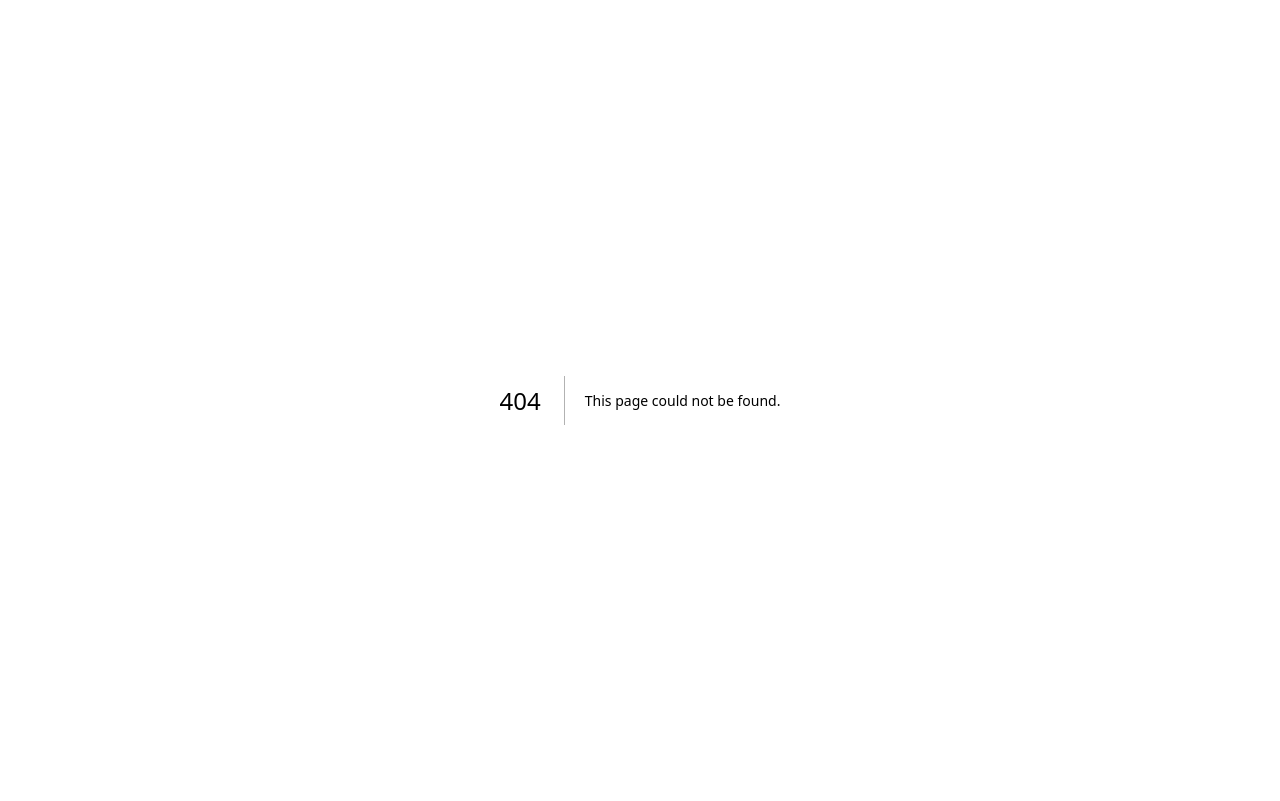
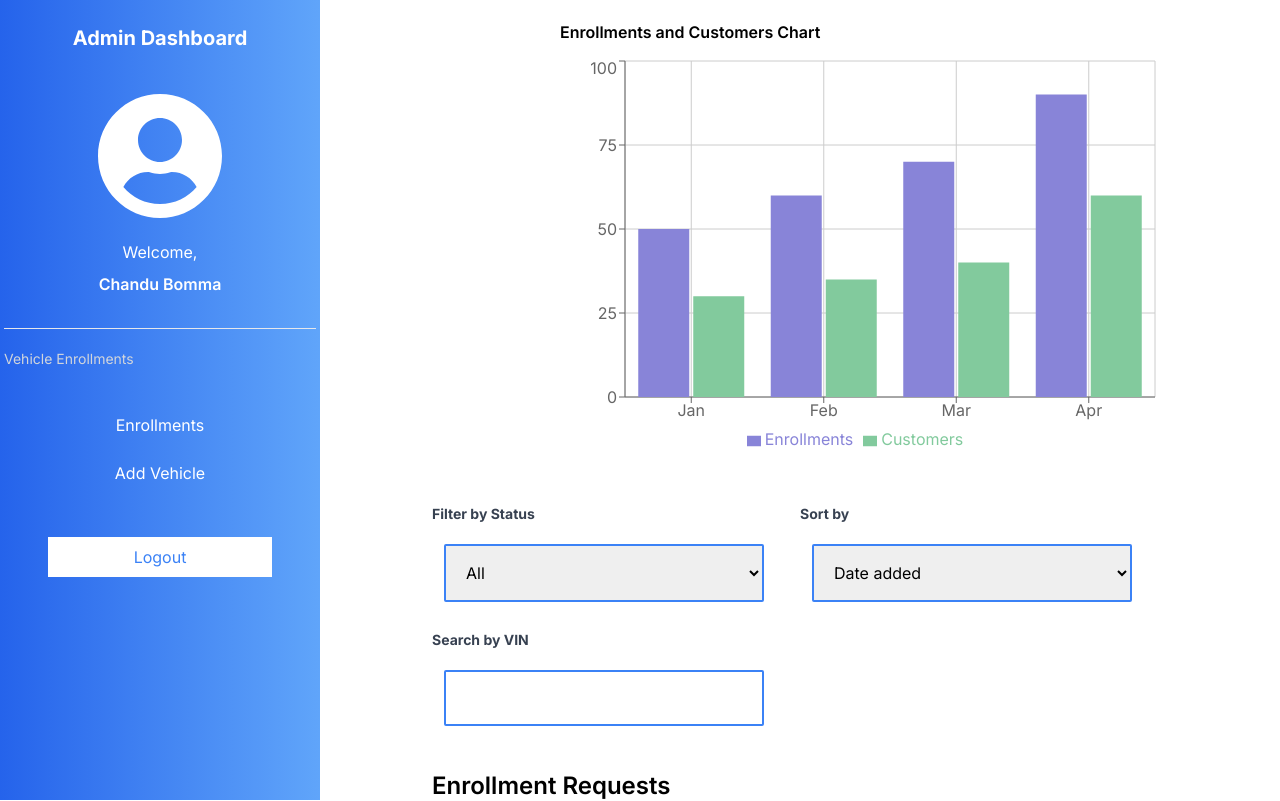
Before and after one commit to chandubomma/motorq, a Next.js app: page /admin in a window 1280 px wide. Before the commit this address had no page. Shown: the top 801 px of the page. Built offline with nearby package versions, Linux system fonts and the light colour scheme; no server answers.

Commit message:
added - admin pages.

```diff
--- /dev/null
+++ b/src/app/admin/addvehicle/page.js
@@ -0,0 +1,11 @@
+import AddVehicleForm from '@/components/AddVehicleForm';
+
+const page = () => {
+  return (
+    <div>
+      <AddVehicleForm/>
+    </div>
+  )
+}
+
+export default page
--- /dev/null
+++ b/src/app/admin/page.js
@@ -0,0 +1,56 @@
+'use client'
+import React, { useState, useEffect } from 'react';
+import AdminEnrollments from '@/components/AdminEnrollments';
+import ChartComponent from '@/components/ChartComponent';
+
+
+
+const AdminPage = () => {
+  // State for enrollment requests and selected enrollment
+  const [enrollmentRequests, setEnrollmentRequests] = useState([]);
+  const [selectedEnrollment, setSelectedEnrollment] = useState(null);
+  const [enrollmentsData, setEnrollmentsData] = useState([]);
+
+  // Fetch and format the data
+  useEffect(() => {
+    // Fetch enrollments and customers data from your API or source
+    // Format the data into an array of objects with "name," "enrollments," and "customers" properties
+    const formattedData = [
+      { name: 'Jan', enrollments: 50, customers: 30 },
+      { name: 'Feb', enrollments: 60, customers: 35 },
+      { name: 'Mar', enrollments: 70, customers: 40 },
+      { name: 'Apr', enrollments: 90, customers: 60 },
+      // Add more data points as needed
+    ];
+
+    setEnrollmentsData(formattedData);
+  }, []);
+
+  useEffect(() => {
+    // Fetch enrollment requests data from your API and update state
+    // Replace with actual API call
+    const fetchData = async () => {
+      try {
+        const response = await fetch('/api/enrollment-requests');
+        const data = await response.json();
+        setEnrollmentRequests(data);
+      } catch (error) {
+        console.error('Error fetching enrollment requests:', error);
+      }
+    };
+
+    fetchData();
+  }, []);
+
+  return (
+    <div>
+        <div className='ml-60 mt-5'>
+            <h1 className='my-3 font-semibold'>Enrollments and Customers Chart</h1>
+            <ChartComponent data={enrollmentsData} />
+        </div>
+        <AdminEnrollments/>
+    </div>
+  );
+};
+
+export default AdminPage;
```
